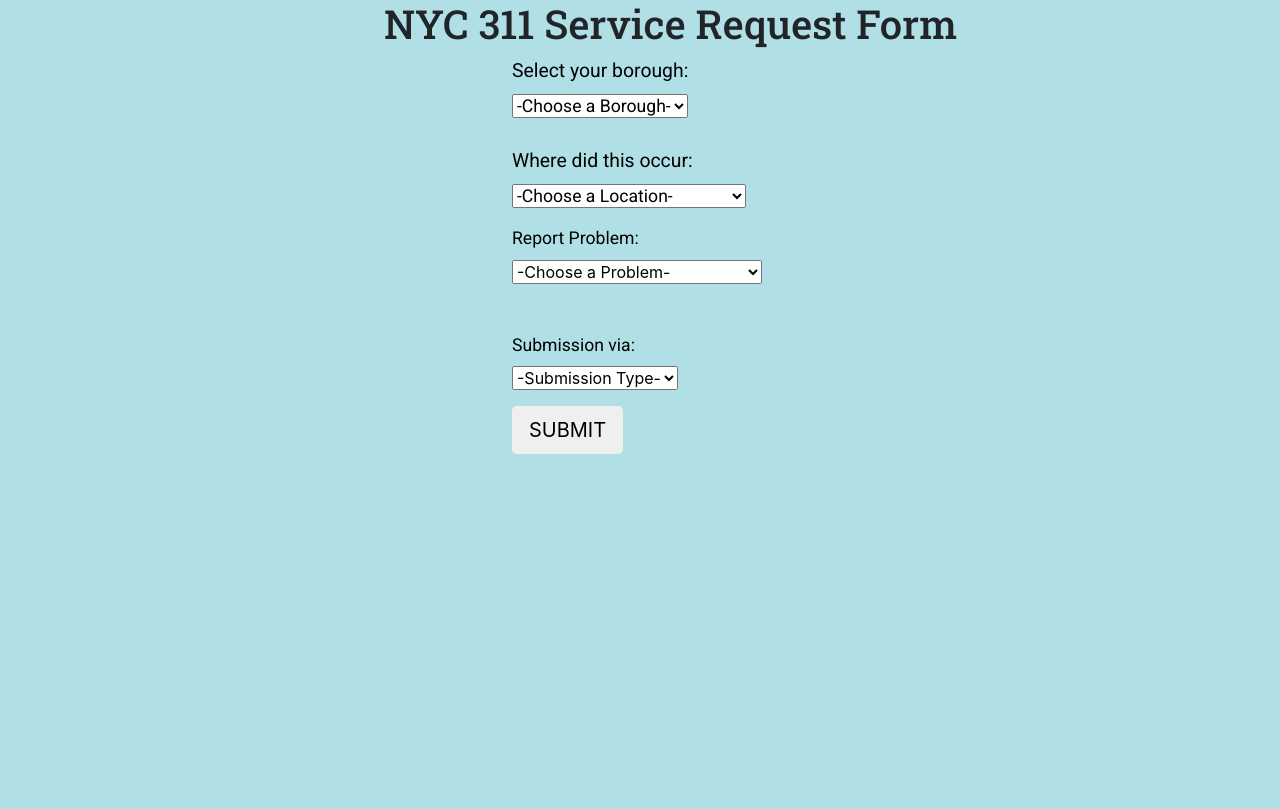
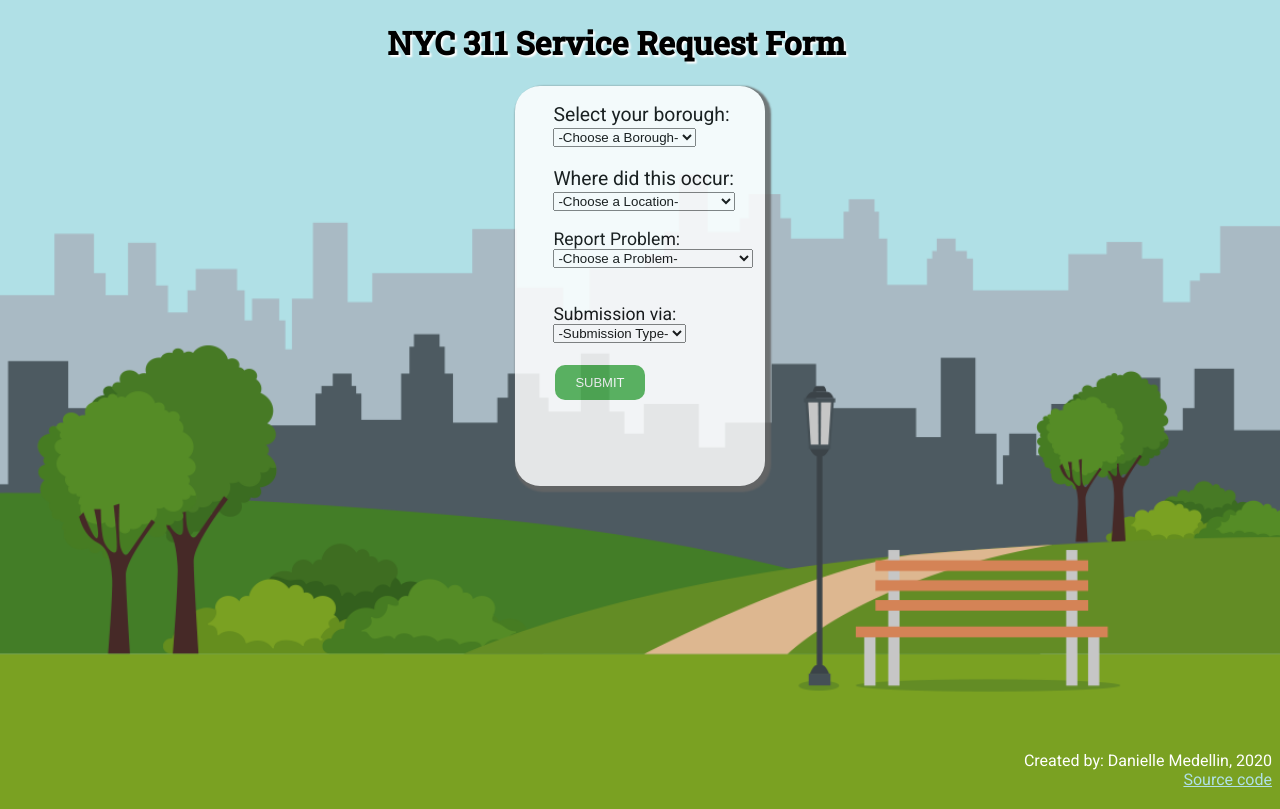
Before and after one commit to dmedellin2/311_service_requests, a Flask app: page / in a window 1280 px wide. Before the commit the page ends 454 px from the top, so only its background shows below. Run offline with Flask 2, Linux system fonts and the light colour scheme; some libraries are stand-ins or nearby versions.

Commit message:
website done

```diff
--- a/app2.py
+++ b/app2.py
@@ -123,13 +123,13 @@ def make_prediction():
     new_df = new_df.append(data, ignore_index=True)
 
     # load model
-    #model = pickle.load(open("./bigmodels/model.p", 'rb'))
+    model = pickle.load(open("./bigmodels/model.p", 'rb'))
 
     # make prediction
-    #pred = model.predict(new_df)[0]
+    pred = model.predict(new_df)[0]
 
 
-    return render_template("confirmation.html", borough = data['borough'], location_type = data['location_type'], complaint_type = data['complaint_type'], descriptor = data['descriptor'], cluster = data['cluster_predicted'], open_data_channel_type = data['open_data_channel_type'])#, pred = round(pred,2))
+    return render_template("confirmation.html", borough = data['borough'], location_type = data['location_type'], complaint_type = data['complaint_type'], descriptor = data['descriptor'], cluster = data['cluster_predicted'], open_data_channel_type = data['open_data_channel_type'], pred = round(pred,2))
 
 # run the app
 if __name__ == '__main__':
--- /dev/null
+++ b/static/css/style.css
@@ -0,0 +1,110 @@
+@import url('https://fonts.googleapis.com/css2?family=Roboto&family=Roboto+Slab:wght@500&display=swap');
+
+body{
+    background-image: url('./311_City.png');
+    background-size: cover;
+    background-repeat: no-repeat;
+    background-color: powderblue;
+}
+
+.frame{
+  min-height: calc(100vh - 70px);
+}
+
+.footer{ /* https://css-tricks.com/couple-takes-sticky-footer/ */
+  font-family: 'Roboto', sans-serif;
+  color: white;
+  text-align: right;
+  height: 50px;
+
+}
+
+p{
+    color: black;
+    font-family: 'Roboto', sans-serif;
+    font-size: 110%;
+}
+
+h1{
+    font-family: 'Roboto Slab', serif;
+    padding-left: 30%;
+    text-shadow: 2px 2px 2px #fff;
+}
+
+label{
+    color: black;
+    font-family: 'Roboto', sans-serif;
+    font-size: 110%;
+}
+
+.center{
+    margin: auto;
+    height: 400px;
+    width: 250px;
+    background-color: white;
+    opacity: 85%;
+    border-radius: 25px;
+    box-shadow: 3px 3px 2px 3px #666; /* Opera 10.5, IE 9, Firefox 4+, Chrome 6+, iOS 5 */
+
+}
+
+.words{
+  padding-left: 3%;
+  position: absolute;
+}
+
+.box{
+  margin: auto;
+  height: 275px;
+  width: 400px;
+  background-color: white;
+  opacity: 85%;
+  border-radius: 25px;
+  box-shadow: 3px 3px 2px 3px #666;
+}
+
+.results{
+  text-align: left;
+  color: black;
+  font-family: 'Roboto', sans-serif;
+  font-size: 16px;
+  padding-left: 4%;
+  padding-top: 4%;
+}
+
+h2{
+    font-family: 'Roboto Slab', serif;
+    text-align: center;
+    text-shadow: 2px 2px 2px #fff;
+}
+
+.note{
+    color:green;
+    font-family: 'Roboto Slab', serif;
+    font-style: italic;
+    font-size: 16px;
+    text-align: center;
+}
+
+button[type=submit] {
+  background-color: #4CAF50;
+  border: none;
+  color: white;
+  font-size: 13px;
+  border-radius: 10px;
+  padding: 10px 20px;
+  margin: 4px 2px;
+  cursor: pointer;
+}
+
+a:link{
+  color: powderblue;
+}
+
+a:hover{
+  color: white;
+}
+
+a:visited{
+  color: green;
+}
--- a/templates/form.html
+++ b/templates/form.html
@@ -1,36 +1,14 @@
 <!DOCTYPE html>
 <html>
 <head>
-  <link rel="stylesheet" href="https://maxcdn.bootstrapcdn.com/bootstrap/4.0.0/css/bootstrap.min.css" integrity="sha384-Gn5384xqQ1aoWXA+058RXPxPg6fy4IWvTNh0E263XmFcJlSAwiGgFAW/dAiS6JXm" crossorigin="anonymous">
-
-  <link href="https://fonts.googleapis.com/css2?family=Roboto&family=Roboto+Slab:wght@500&display=swap" rel="stylesheet">
-  <style>
-  @import 'ui-variables';
-
-  body {background-color: powderblue;}
-  h1 {font-family: 'Roboto Slab', serif;
-      padding-left: 30%}
-  p {
-    color: black;
-    font-family: 'Roboto', sans-serif;
-    font-size: 110%;
-  }
-  label {
-    color: black;
-  font-family: 'Roboto', sans-serif;
-  font-size: 110%;}
-
-  .center {
-    margin: auto;
-    padding-left: 40%;
-  }
-  </style>
   <title>311 NYC Service Request</title>
-
+  <link rel="stylesheet" href="{{ url_for('static', filename='css/style.css') }}">
 </head>
 <body>
+<div class="frame">
   <h1>NYC 311 Service Request Form</h1>
   <div class="center">
+    <div class="words">
     <form action="/submit">
         <p>
             <label for="borough">Select your borough:</label><br>
@@ -321,7 +299,7 @@
 
 
         </p>
-        <button class='btn btn-lg' type="submit">SUBMIT</button>
+        <button type="submit">SUBMIT</button>
     </form>
     <script src='http://ajax.aspnetcdn.com/ajax/jQuery/jquery-3.2.1.js'></script>
 
@@ -333,5 +311,11 @@
     } )
     </script>
   </div>
+  </div>
+</div>
+<footer class="footer">
+  Created by: Danielle Medellin, 2020<br>
+  <a href="https://git.generalassemb.ly/dmedellin/capstone">Source code</a>
+</footer>
 </body>
 </html>
```
Also changed, not shown: templates/confirmation.html (+11 -10 lines), templates/style.css (deleted, +0 -16 lines), static/css/311_City.png (renamed from templates/311_City.png).
